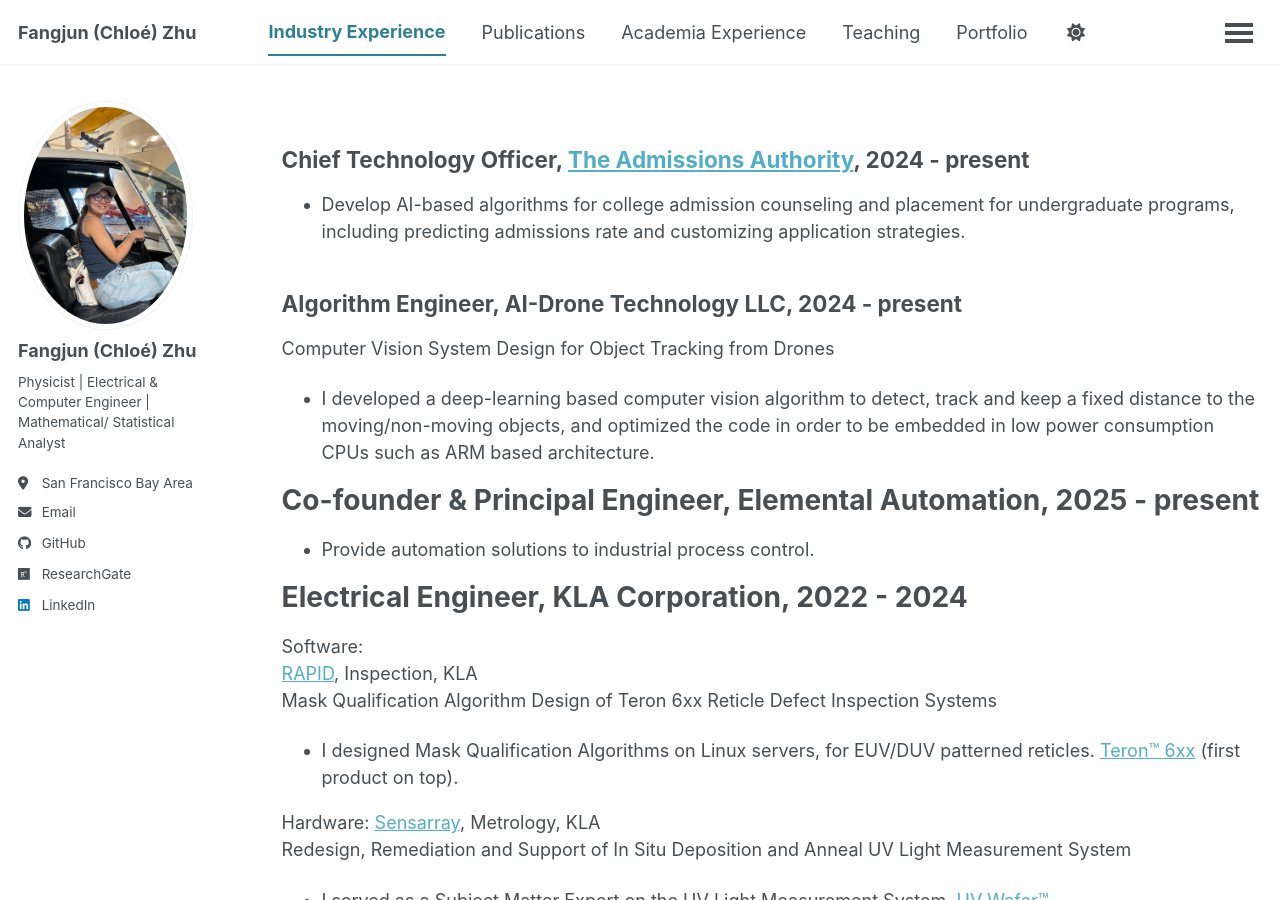
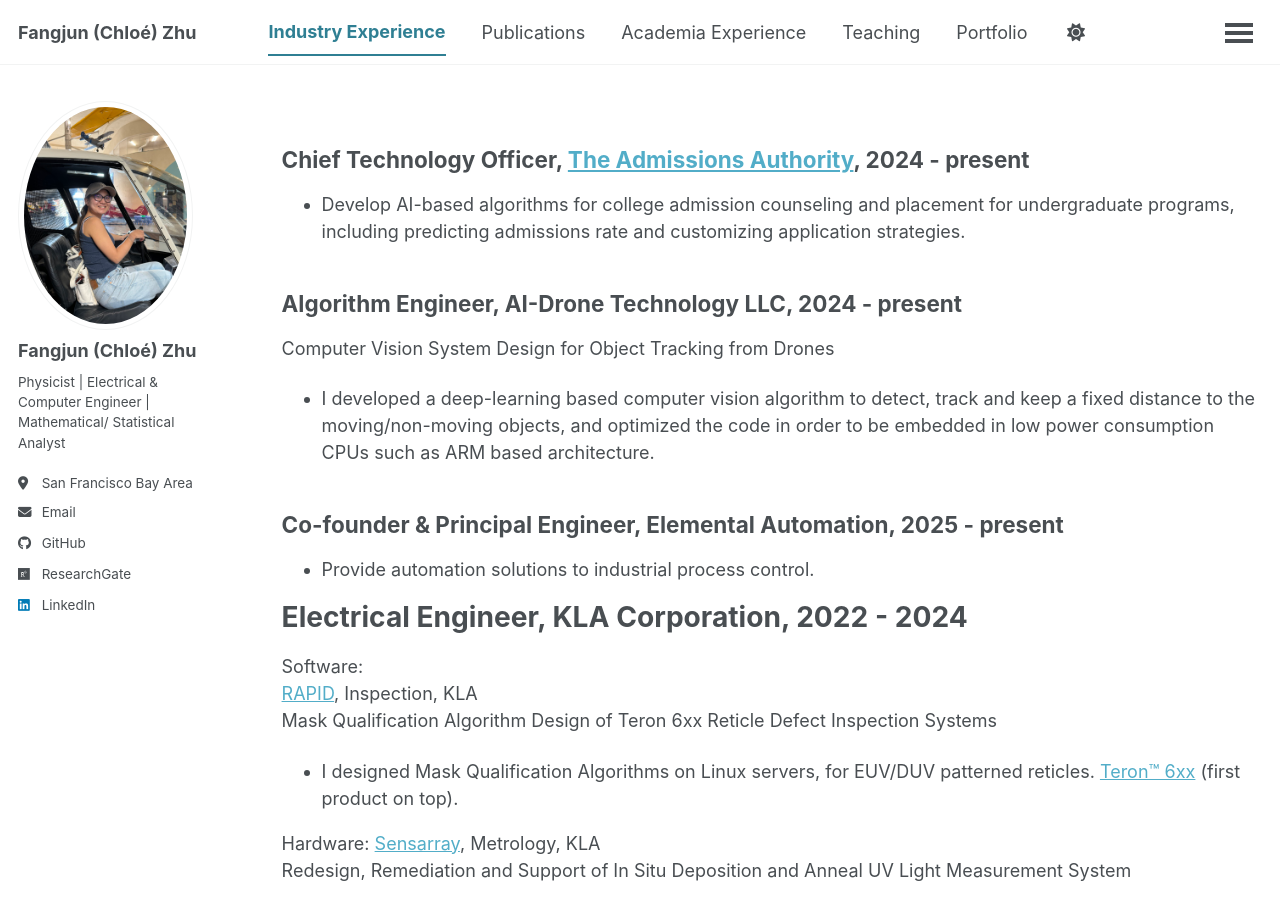
Before and after one commit to ChloeZhu1/ChloeZhu1.github.io, a Jekyll site: the page built from _pages/cv.md, in a window 1280 px wide and 900 px high. Built offline with Jekyll 4.4.1, drawn with Linux system fonts in a browser that asks for light colours; a script bundle is joined from its source files by our own code; library files that are not in the unit come from our copies.

Commit message:
Update cv.md

```diff
--- a/_pages/cv.md
+++ b/_pages/cv.md
@@ -15,8 +15,7 @@
 Computer Vision System Design for Object Tracking from Drones
 * I developed a deep-learning based computer vision algorithm to detect, track and keep a fixed distance to the moving/non-moving objects, and optimized the code in order to be embedded in low power consumption CPUs such as ARM based architecture.
 
-Co-founder & Principal Engineer, Elemental Automation, 2025 - present
-======
+## Co-founder & Principal Engineer, Elemental Automation, 2025 - present
 * Provide automation solutions to industrial process control.
 
 Electrical Engineer, KLA Corporation, 2022 - 2024
```
